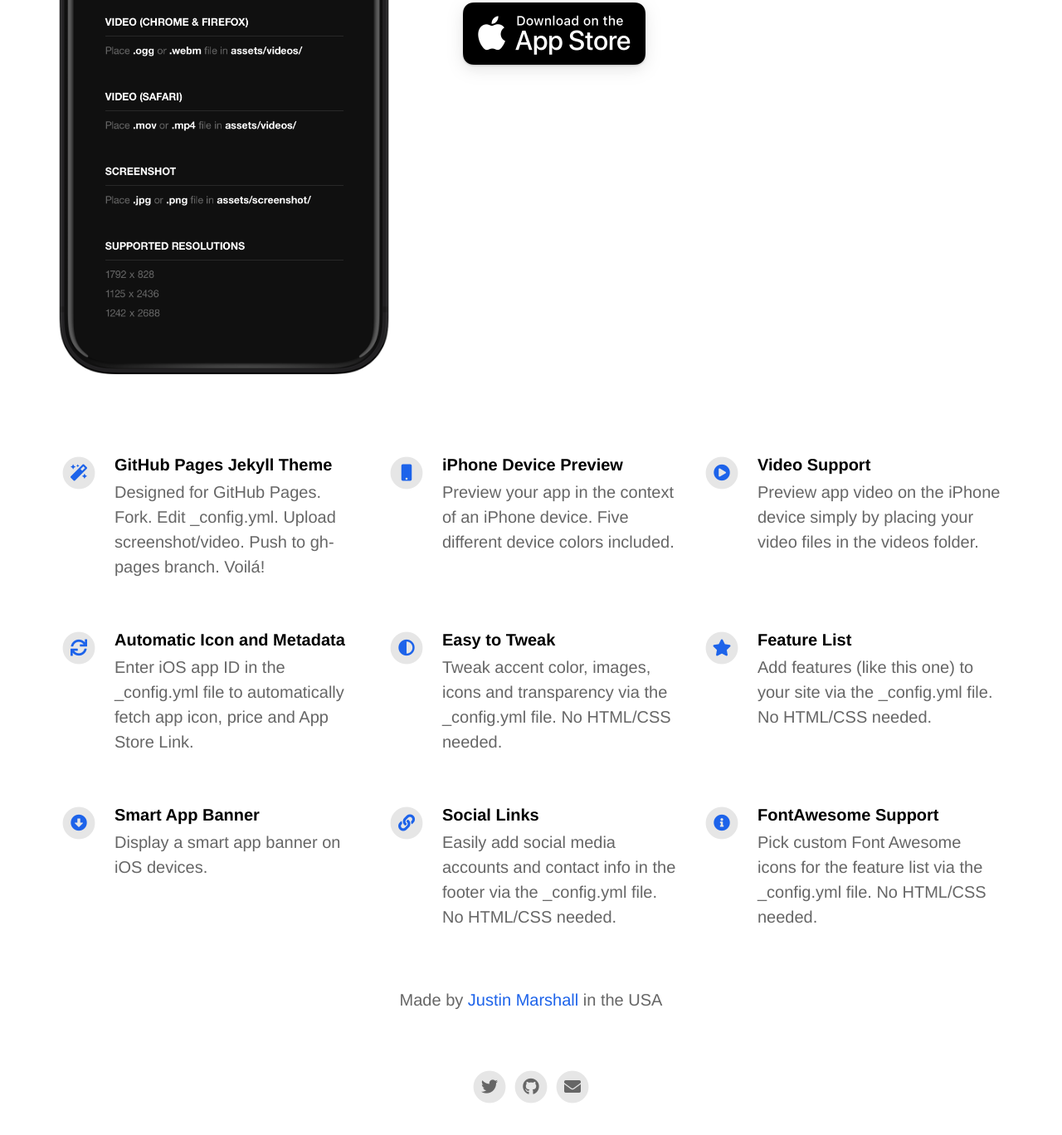
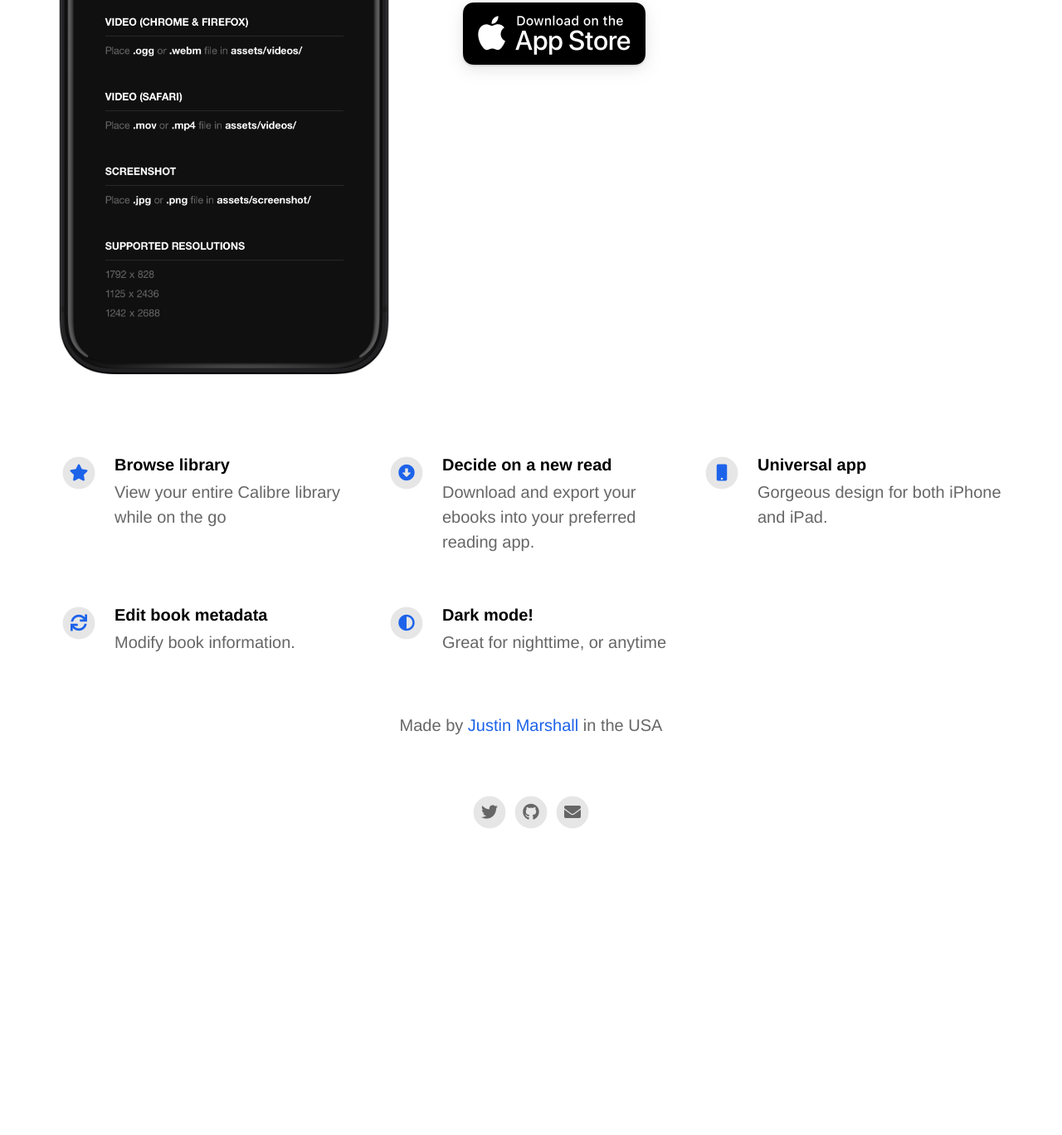
Before and after one commit to emilbaehr/automatic-app-landing-page, a Jekyll site: the page built from index.html, in a window 1280 px wide and 1400 px high, scrolled down 534 px. Shown: the top 1368 px of the window at 83% size. Built offline with Jekyll 4.4.1, drawn with Linux system fonts in a browser that asks for light colours; nearby versions of some CDN libraries; after the commit the page ends 1603 px from its top, so only the background shows below that.

Commit message:
Update feature list

```diff
--- a/_config.yml
+++ b/_config.yml
@@ -31,46 +31,25 @@ youtube_username                          :
 # Feature List                            Edit, add or remove features to be presented.
 features                                  :
 
-  - title                                 : GitHub Pages Jekyll Theme
-    description                           : Designed for GitHub Pages. Fork. Edit _config.yml. Upload screenshot/video. Push to gh-pages branch. Voilá!
-    fontawesome_icon_name                 : magic
+  - title                                 : Browse library
+    description                           : View your entire Calibre library while on the go
+    fontawesome_icon_name                 : star
 
-  - title                                 : iPhone Device Preview
-    description                           : Preview your app in the context of an iPhone device. Five different device colors included.
+  - title                                 : Decide on a new read
+    description                           : Download and export your ebooks into your preferred reading app.
+    fontawesome_icon_name                 : arrow-alt-circle-down
+
+  - title                                 : Universal app
+    description                           : Gorgeous design for both iPhone and iPad.
     fontawesome_icon_name                 : mobile
 
-  - title                                 : Video Support
-    description                           : Preview app video on the iPhone device simply by placing your video files in the videos folder.
-    fontawesome_icon_name                 : play-circle
-
-  - title                                 : Automatic Icon and Metadata
-    description                           : Enter iOS app ID in the _config.yml file to automatically fetch app icon, price and App Store Link.
+  - title                                 : Edit book metadata
+    description                           : Modify book information.
     fontawesome_icon_name                 : sync
 
-  - title                                 : Easy to Tweak
-    description                           : Tweak accent color, images, icons and transparency via the _config.yml file. No HTML/CSS needed.
+  - title                                 : Dark mode!
+    description                           : Great for nighttime, or anytime
     fontawesome_icon_name                 : adjust
-
-  - title                                 : Feature List
-    description                           : Add features (like this one) to your site via the _config.yml file. No HTML/CSS needed.
-    fontawesome_icon_name                 : star
-
-  - title                                 : Smart App Banner
-    description                           : Display a smart app banner on iOS devices.
-    fontawesome_icon_name                 : arrow-alt-circle-down
-
-  - title                                 : Social Links
-    description                           : Easily add social media accounts and contact info in the footer via the _config.yml file. No HTML/CSS needed.
-    fontawesome_icon_name                 : link
-
-  - title                                 : FontAwesome Support
-    description                           : Pick custom Font Awesome icons for the feature list via the _config.yml file. No HTML/CSS needed.
-    fontawesome_icon_name                 : info-circle
-
-  - title                                 : # New Feature Title
-    description                           : # New Feature Description
-    fontawesome_icon_name                 : # Enter Font Awesome icon name (e.g. star). Find icons on fontawesome.com/icons.
-
 
 
 # Theme Settings
```
